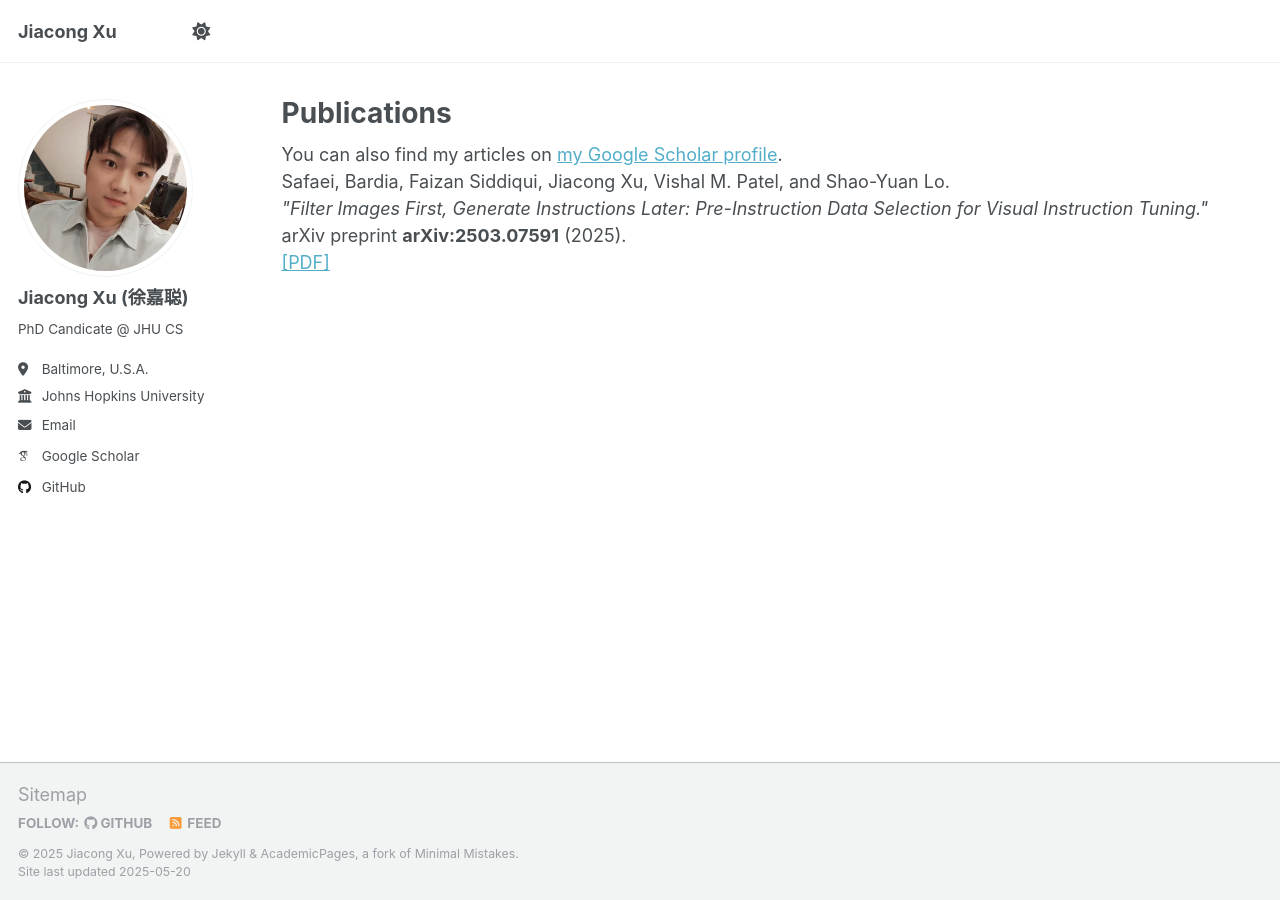
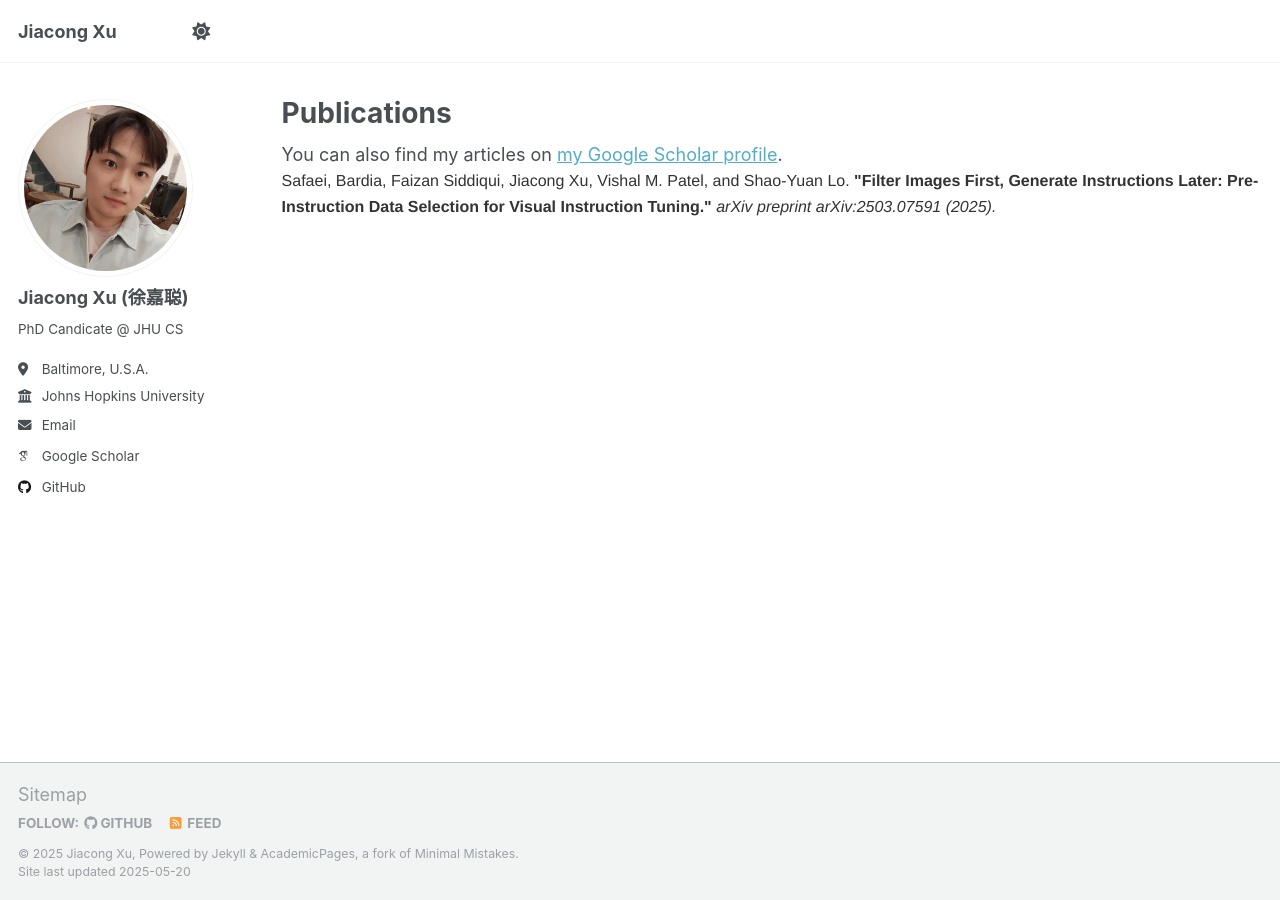
Before and after one commit to XuJiacong/XuJiacong.github.io, a Jekyll site: the page built from _pages/publications.html, in a window 1280 px wide. Built offline with Jekyll 4.4.1, drawn with Linux system fonts in a browser that asks for light colours; some web fonts are replaced.

Commit message:
Update publications.html

```diff
--- a/_pages/publications.html
+++ b/_pages/publications.html
@@ -11,10 +11,32 @@
 
 {% include base_path %}
 
-<!-- New style rendering if publication categories are defined -->
-<div style="margin-bottom: 16px;">
-  Safaei, Bardia, Faizan Siddiqui, Jiacong Xu, Vishal M. Patel, and Shao-Yuan Lo.<br>
-  <span style="font-style: italic;">"Filter Images First, Generate Instructions Later: Pre-Instruction Data Selection for Visual Instruction Tuning."</span><br>
-  arXiv preprint <b>arXiv:2503.07591</b> (2025).<br>
-  <a href="https://arxiv.org/abs/2503.07591" target="_blank">[PDF]</a>
+<style>
+  .publication {
+    margin-bottom: 1.2em;
+    line-height: 1.6;
+    font-family: "Helvetica", "Arial", sans-serif;
+    font-size: 16px;
+    color: #333;
+  }
+
+  .publication .authors {
+    display: inline;
+  }
+
+  .publication .title {
+    font-weight: bold;
+    display: inline;
+  }
+
+  .publication .journal {
+    font-style: italic;
+    display: inline;
+  }
+</style>
+
+<div class="publication">
+  <span class="authors">Safaei, Bardia, Faizan Siddiqui, Jiacong Xu, Vishal M. Patel, and Shao-Yuan Lo. </span>
+  <span class="title">"Filter Images First, Generate Instructions Later: Pre-Instruction Data Selection for Visual Instruction Tuning." </span>
+  <span class="journal">arXiv preprint arXiv:2503.07591 (2025).</span>
 </div>
```
